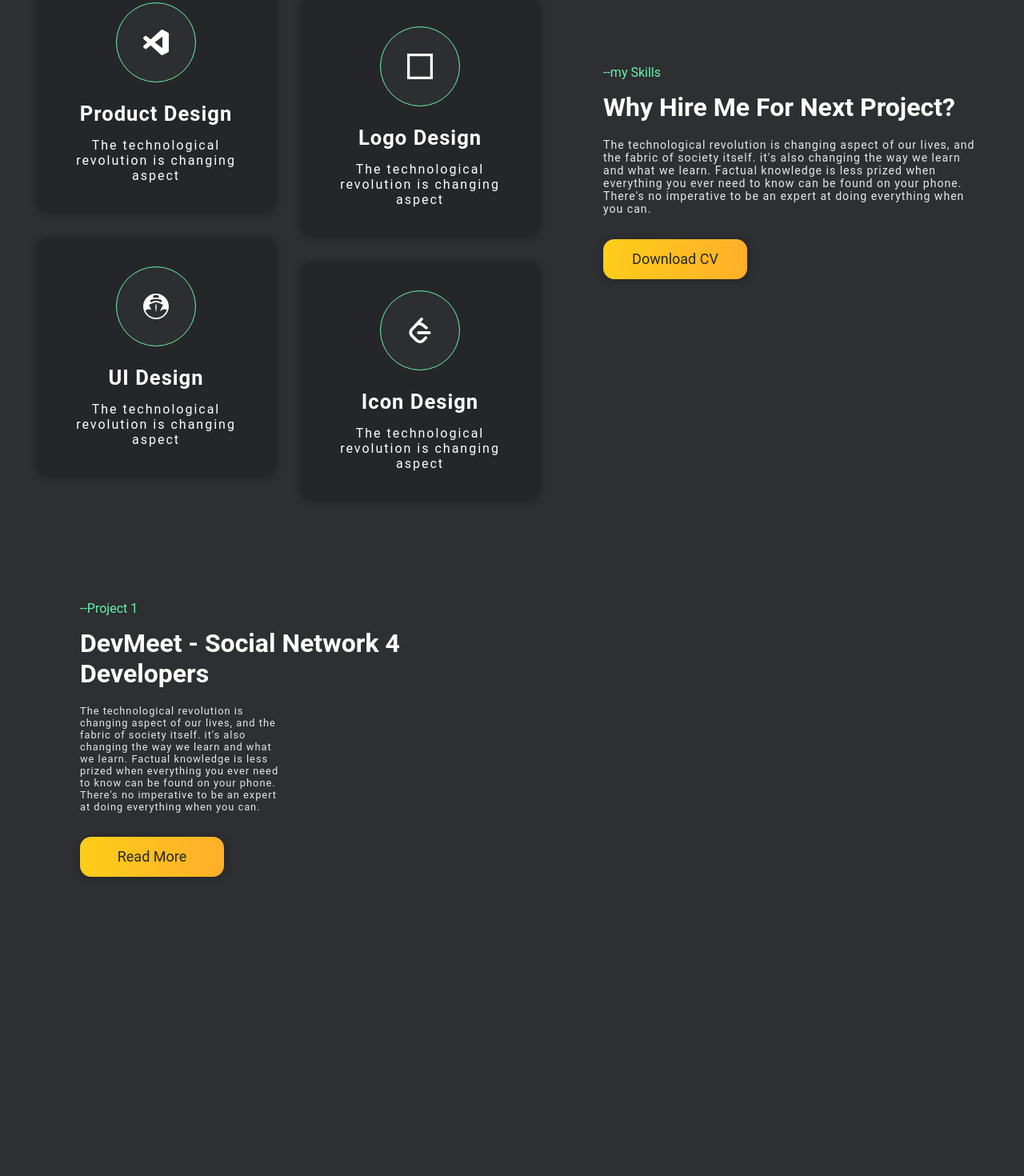
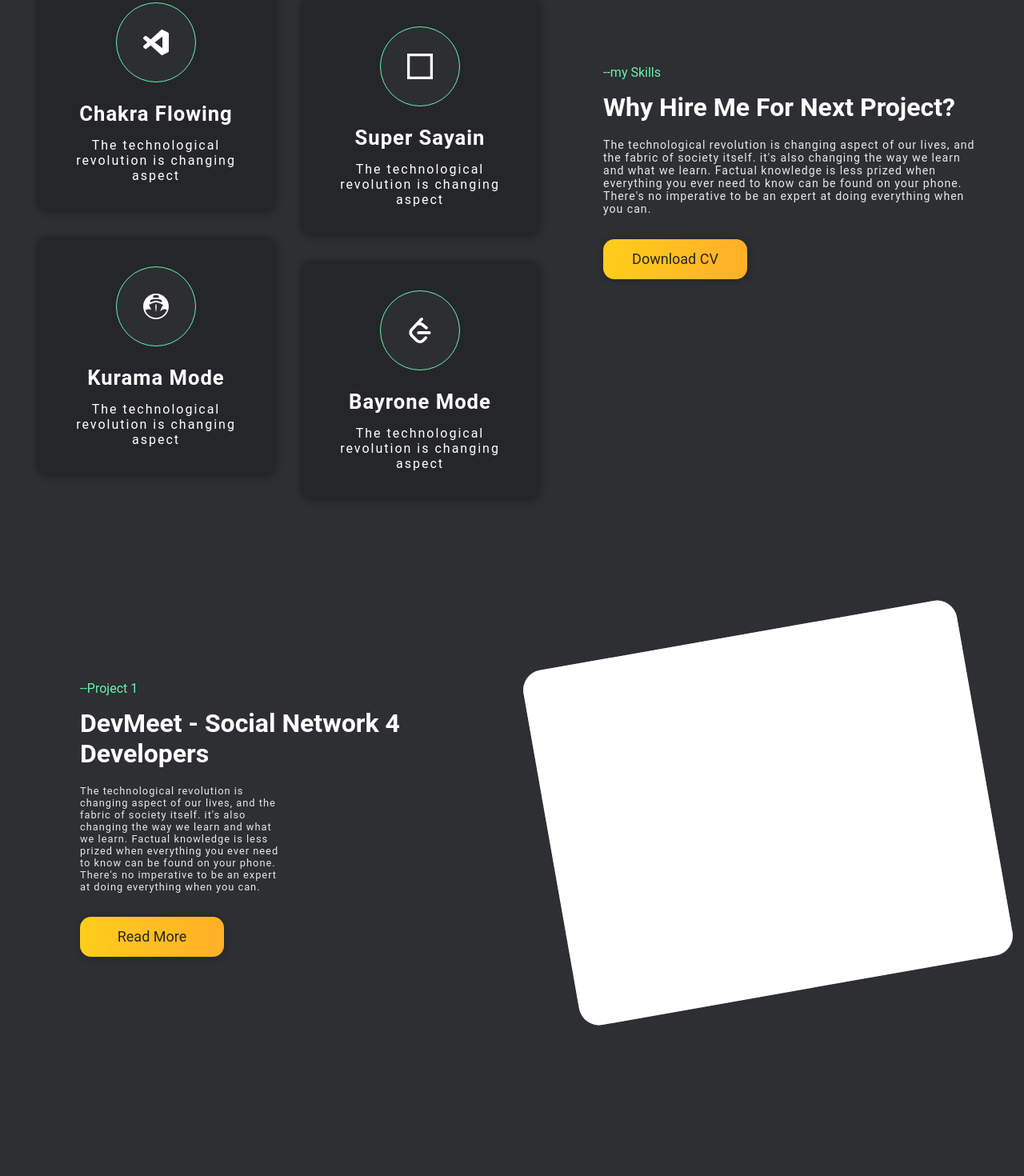
Before and after one commit to moodyomar/portfolio, a React (Create React App) app: page / in a window 1280 px wide. Shown: the part 820-2290 px from the top of the page at 80% size. Built offline with nearby package versions, Linux system fonts and the light colour scheme; the HTML template or start-up script is replaced by a standard one.

Commit message:
build projects template comp + init testimonial comp

```diff
--- a/src/App.js
+++ b/src/App.js
@@ -3,6 +3,7 @@ import Navbar from './components/common/Navbar'
 import Hero from './components/sections/Hero'
 import Skills from './components/sections/Skills'
 import Projects from './components/sections/Projects'
+import Testimonials from './components/sections/Testimonials'
 import AOS from 'aos';
 import 'aos/dist/aos.css';
 import './App.css';
@@ -21,6 +22,7 @@ function App() {
 <main>
 <Skills />
 <Projects />
+<Testimonials />
 </main>
 
 <footer>
--- a/src/components/cards/ProjectCard.js
+++ b/src/components/cards/ProjectCard.js
@@ -1,14 +1,19 @@
-import React from 'react';
+import React, { useEffect } from 'react';
+import {customAos} from '../../utils/customAos';
 
 
-const ProjectCard = () => {
+
+const ProjectCard = ({id}) => {
+
+  useEffect(() => {
+    customAos('onReach',`#${id}`)
+})
 
 return(
-
-<div className=''>
-<h1>ProjectCard</h1>
-</div>
-
+  <>
+<div className="ProjectCard"></div>
+<div className="ProjectCardInner" id={id}></div>
+</>
 )
 }
 
--- a/src/components/sections/Projects.js
+++ b/src/components/sections/Projects.js
@@ -1,14 +1,21 @@
-import React from 'react';
+import React, { useEffect } from 'react';
 import ReusablePara from '../common/ReusablePara';
+import ProjectCard from '../cards/ProjectCard';
 
 import '../styles/Projects.css';
+import '../styles/ProjectCard.css';
+
 
 
 const Projects = () => {
 
+
 return(
 
 <div className='Projects'>
+
+
+<div className="Project">
 <div className="right-col">
 <ReusablePara
 intro={'--Project 1'}
@@ -17,8 +24,12 @@ para={"The technological revolution is changing aspect of our lives, and the fab
 btn={'Read More'} />
 </div>
 <div className="left-col">
+ <ProjectCard id={'p1'} />
+</div>
+</div>
 
-</div>
+
+
 </div>
 
 )
--- a/src/components/sections/Testimonials.js
+++ b/src/components/sections/Testimonials.js
@@ -5,7 +5,7 @@ const Testimonials = () => {
 
 return(
 
-<div className=''>
+<div className='' style={{marginTop:'400px'}}>
 <h1>Testimonials</h1>
 </div>
 
--- /dev/null
+++ b/src/components/styles/ProjectCard.css
@@ -0,0 +1,47 @@
+.ProjectCard{
+width: 550px;
+height: 450px;
+border-radius: 25px;
+background-color: rgba(255, 255, 255, 0.45);
+transform: rotate(-10deg);
+transition: .25s all;
+}
+
+.ProjectCardInner{
+width: 550px;
+height: 450px;
+background-color: #fff;
+background-size: cover;
+background-repeat: no-repeat;
+background-position: center;
+border-radius: 25px;
+position: absolute;
+transform: rotate(-10deg);
+transition: .8s all ease;
+}
+.ProjectCardInner:hover{
+cursor: pointer;
+animation: alternate infinite .8s float;
+}
+@keyframes float{
+  100%{transform: scale(1.03);}
+}
+.onReach {
+  transition: 1s all;
+  transform: rotate(0deg);
+}
+
+
+@media screen and (max-width: 600px) {
+  .ProjectCard{
+    width: 300px;
+    height: 250px;
+    border-radius: 25px;
+    }
+
+    .ProjectCardInner{
+    width: 300px;
+    height: 250px;
+    border-radius: 25px;
+    }
+}
--- a/src/components/styles/Projects.css
+++ b/src/components/styles/Projects.css
@@ -1,14 +1,36 @@
 .Projects{
-  display: flex;
-  width: 100vw;
-  height: 100vw;
-  overflow: hidden;
+display: flex;
+width: 100vw;
+overflow: hidden;
+margin-bottom: 100px;
+  }
+  .Project{
+    display: flex;
+    margin-bottom: 100px;
   }
 .Projects .right-col{
-
 padding: 0px 100px;
   }
+
 .Projects .left-col{
+padding-top: 50px;
+display: flex;
+align-items: center;
+width: 50vw;
+height: 600px;
+  }
 
-width: 50vw;
+  @media screen and (max-width: 600px) {
+    .Project{
+      display: block;
+      height: 50vh;
+    }
+    .Projects .left-col{
+    width: 100vw;
+    }
+    .Projects  .right-col{
+    flex-direction: column;
+    }
+
+
   }
--- a/src/components/styles/Skills.css
+++ b/src/components/styles/Skills.css
@@ -2,6 +2,7 @@
 display: flex;
 width: 100vw;
 overflow: hidden;
+margin-bottom: 100px;
 }
 
 p:first-child{
--- a/src/data/skills.json
+++ b/src/data/skills.json
@@ -1,25 +1,25 @@
 [
   {
     "icon":"SiVisualstudiocode",
-    "title":"Product Design",
+    "title":"Chakra Flowing",
     "desc":"The technological revolution is changing aspect",
     "animation":"left"
   },
   {
     "icon":"SiCodesandbox",
-    "title":"Logo Design",
+    "title":"Super Sayain",
     "desc":"The technological revolution is changing aspect",
     "animation":"right"
   },
   {
     "icon":"SiCodeship",
-    "title":"UI Design",
+    "title":"Kurama Mode",
     "desc":"The technological revolution is changing aspect",
     "animation":"left"
   },
   {
     "icon":"SiLeetcode",
-    "title":"Icon Design",
+    "title":"Bayrone Mode",
     "desc":"The technological revolution is changing aspect",
     "animation":"right"
   }
--- /dev/null
+++ b/src/utils/customAos.js
@@ -0,0 +1,9 @@
+export const customAos = (animation,element) => {
+  window.addEventListener('scroll',() => {
+    const el = document.querySelector(element);
+    let animationPoin = el.offsetTop - el.offsetHeight;
+    if(window.pageYOffset > animationPoin) el.classList.add(animation)
+    if(window.pageYOffset < animationPoin) el.classList.remove(animation)
+  })
+
+}
```
